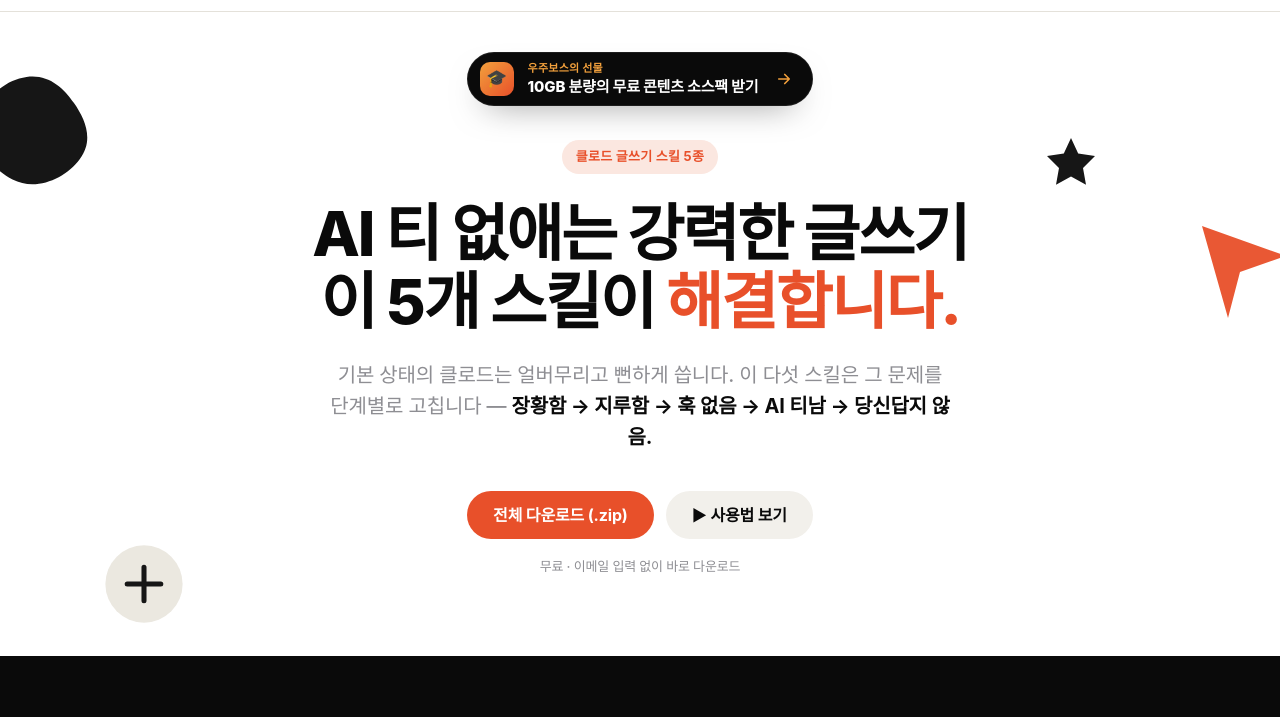
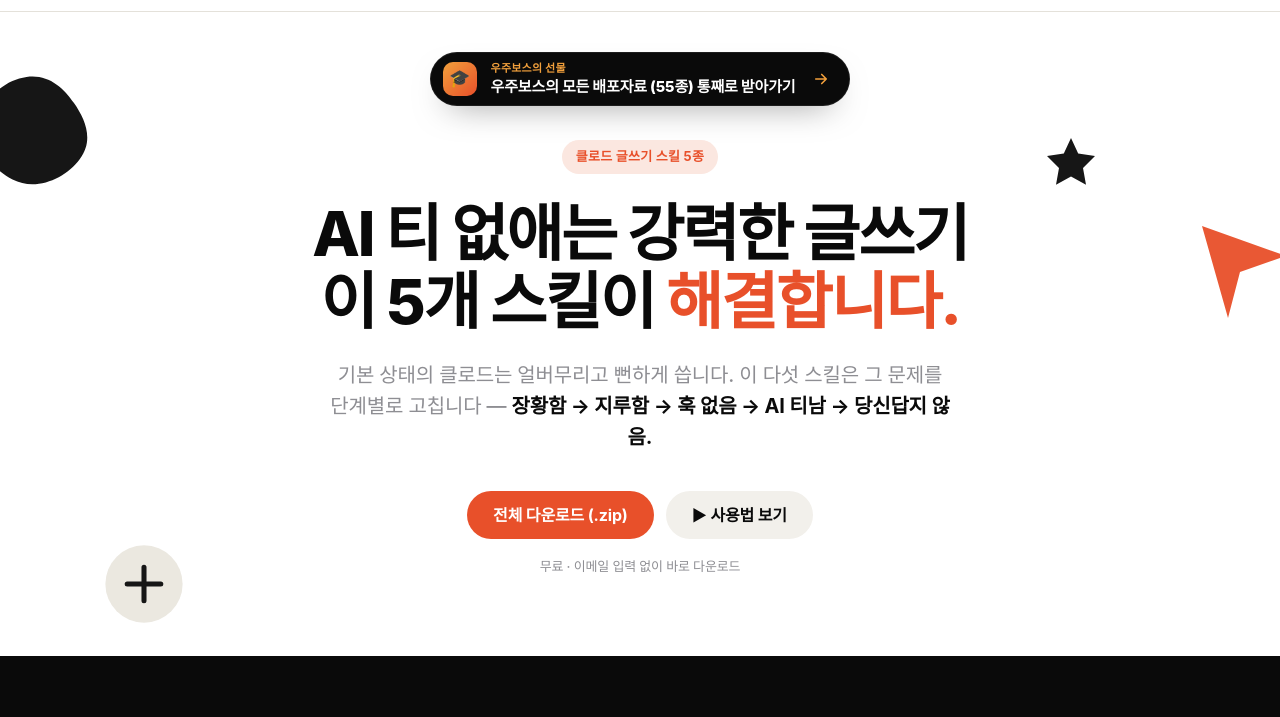
Before and after one commit to woojooboss/writing-claudeskills5, a plain HTML site: page index.html in a window 1280 px wide. Shown: the part 57-774 px from the top of the page. Drawn offline with Linux system fonts and the light colour scheme; a web font is replaced by a local one.

Commit message:
상단 배너 교체: '우주보스의 모든 배포자료 (55종) 통째로 받아가기' → 신청 페이지(woojooboss.pages.dev)
라이브 배포본을 원본으로 맞춤 (특강 임시 배너 원복분 포함)

Co-Authored-By: Claude Opus 5.5 <noreply@anthropic.com>

```diff
--- a/index.html
+++ b/index.html
@@ -309,11 +309,11 @@ footer{background:var(--black);color:#fff;padding:56px 0 40px;}
   <svg class="blob blob-4" viewBox="0 0 100 100" fill="none"><path d="M50 10l12 26 28 4-20 20 5 28-25-14-25 14 5-28-20-20 28-4z" fill="#0A0A0A"/></svg>
 
   <div class="wrap">
-    <a class="promo-banner" href="https://page.stibee.com/subscriptions/471870" target="_blank" rel="noopener">
+    <a class="promo-banner" href="https://woojooboss.pages.dev/" target="_blank" rel="noopener">
       <span class="promo-badge">🎓</span>
       <span class="promo-text">
         <span class="lbl">우주보스의 선물</span>
-        <span class="ttl">10GB 분량의 무료 콘텐츠 소스팩 받기</span>
+        <span class="ttl">우주보스의 모든 배포자료 (55종) 통째로 받아가기</span>
       </span>
       <span class="promo-arrow">
         <svg width="18" height="18" viewBox="0 0 24 24" fill="none" stroke="currentColor" stroke-width="2.2" stroke-linecap="round" stroke-linejoin="round"><path d="M5 12h14M13 6l6 6-6 6"/></svg>
```
